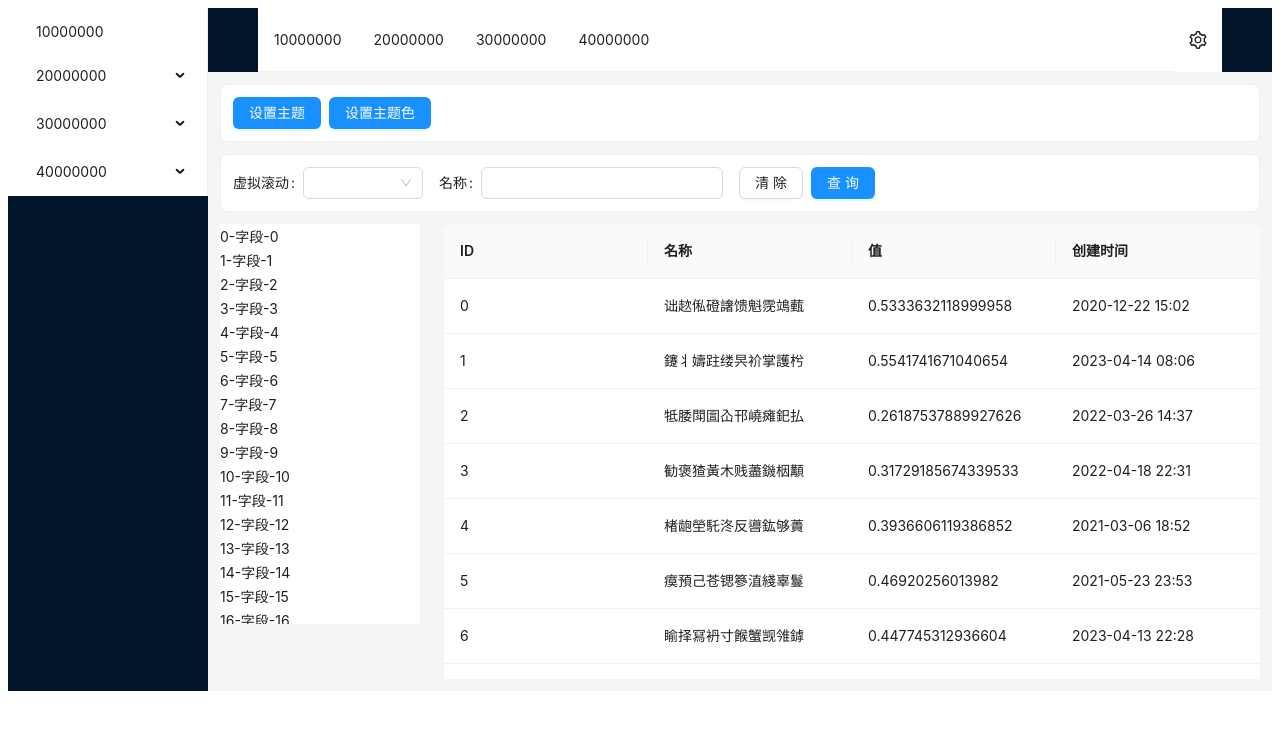
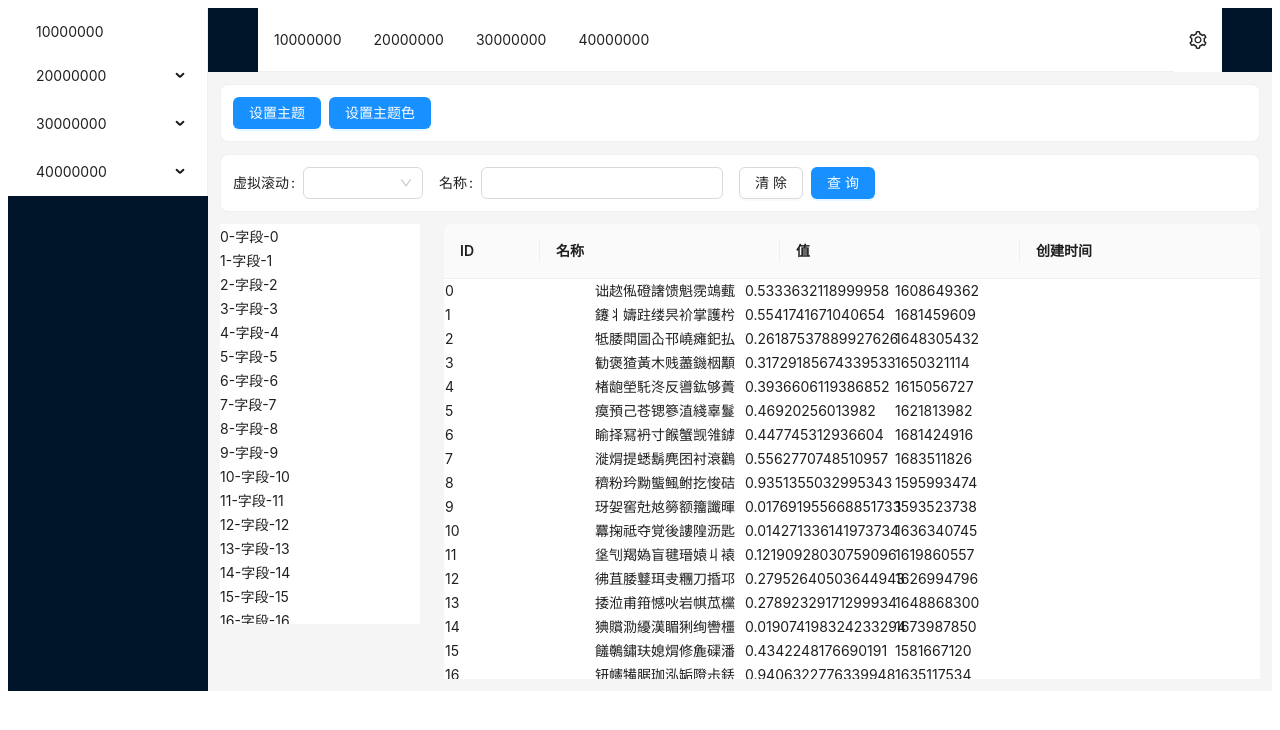
Before and after one commit to li88qq/vue-layout, a Vue app: page / in a window 1280 px wide. Shown: the top 730 px of the page. Built offline with nearby package versions, Linux system fonts and the light colour scheme.

Commit message:
表格虚拟滚动测试

```diff
--- a/src/layouts/default/index.vue
+++ b/src/layouts/default/index.vue
@@ -59,13 +59,14 @@
   <Setting ref="settingRef"></Setting>
 </template>
 <script setup lang="ts">
-import {ref, reactive, onMounted, watch,computed ,unref} from 'vue'
+import {ref, reactive, onMounted, watch,computed ,unref,h} from 'vue'
 import {useAppStore} from '@/store'
 import menuJson from '@/data/menu.json'
 import {SettingOutlined} from '@ant-design/icons-vue'
 import Setting from './setting/index.vue'
 import dayjs from 'dayjs'
 import { useScroll } from '@vueuse/core'
+import VirtualTable from './virtualtable/index.vue'
 
 const {setColorPrimary, setTheme} = useAppStore();
 
@@ -196,10 +197,10 @@ const timestampFormat = (timestamp)=>{
 
 //表格列
 const columns = [
-  {dataIndex: 'id', title: 'ID'},
-  {dataIndex: 'name', title: '名称'},
-  {dataIndex: 'value', title: '值'},
-  {dataIndex: 'createDate', title: '创建时间',customRender:({text})=>timestampFormat(text)},
+  {dataIndex: 'id', title: 'ID',width:60},
+  {dataIndex: 'name', title: '名称',width:150},
+  {dataIndex: 'value', title: '值',width:150},
+  {dataIndex: 'createDate', title: '创建时间',customRender:({text})=>timestampFormat(text),width:150},
 ]
 
 //表格
@@ -210,7 +211,15 @@ const tableRt = reactive({
   pagination: false,
   scroll:{
     y:400,
-  }
+  },
+  components: {
+    body: (rawData,{scrollbarSize, ref, onScroll})=>{
+      if(rawData.length===0){
+        return h('div');
+      }
+      return h(VirtualTable,{rawData});
+    }
+  },
 })
 
 //随机字符,40869 - 19968
@@ -251,7 +260,7 @@ const initDataSource = (size=100)=>{
 const init = () => {
   buildTopMenu()
   init_options_id()
-  initDataSource(100)
+  initDataSource(10000)
 }
 
 //虚拟列表组件引用
--- /dev/null
+++ b/src/layouts/default/virtualtable/index.vue
@@ -0,0 +1,68 @@
+<template>
+  <div ref="scrollRef" class="scroll-wrapper">
+    <table>
+      <tbody class="scroll" :style="{height:`${rawData.length * 24}px`}">
+      <tr v-for="item in virtualList" :key="item['id']" class="scroll-item" :style="{top:`${item['id']*itemHeight}px`}">
+        <template v-for="column in item" :key="column">
+          <td :style="{width: `150px`}">{{ column }}</td>
+        </template>
+      </tr>
+      </tbody>
+    </table>
+  </div>
+</template>
+<script setup lang="ts">
+import {computed, ref, unref} from 'vue'
+import {useScroll} from '@vueuse/core'
+
+const props = defineProps({
+  rawData: {
+    type: Array,
+    default: () => []
+  }
+})
+
+
+//虚拟列表组件引用
+const scrollRef = ref<HTMLElement | null>(null);
+//虚拟列表y滚动
+const {y} = useScroll(scrollRef);
+//虚拟列表元素高度
+const itemHeight = 24;
+//滚动容器高度
+const scrollHeight = 400;
+
+//虚拟列表数据
+const virtualList = computed(() => {
+  const dataArray = props.rawData as any as [];
+  const scrollY = unref(y);//滚动y
+  const startIndex = Math.floor(scrollY / itemHeight);//开始索引
+  const totalSize = Math.ceil(scrollHeight / itemHeight);//滚动容器内最多显示数量
+  let endIndex = startIndex + totalSize;//结束索引
+  endIndex = Math.min(endIndex, dataArray.length);//防止数组下标越界
+  const array = dataArray.slice(startIndex, endIndex);
+  return array;
+})
+
+</script>
+<style scoped>
+.scroll-wrapper {
+  width: 100%;
+  height: 400px;
+  overflow: auto;
+  background-color: #fff;
+}
+
+.scroll {
+  position: relative;
+}
+
+.scroll-item {
+  height: 24px;
+  display: flex;
+  flex-direction: row;
+  justify-content: center;
+  align-items: center;
+  position: absolute;
+}
+</style>
```
